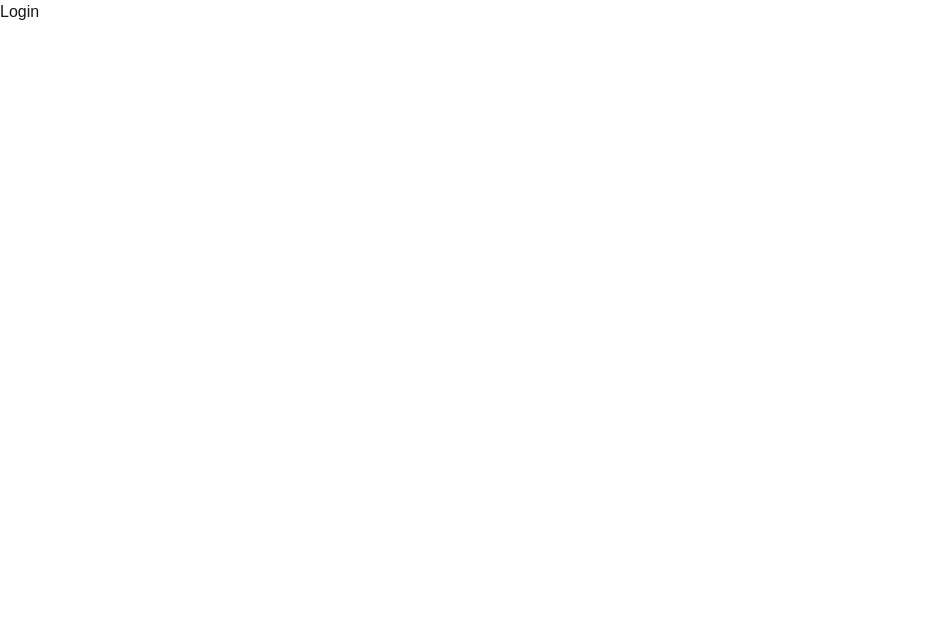
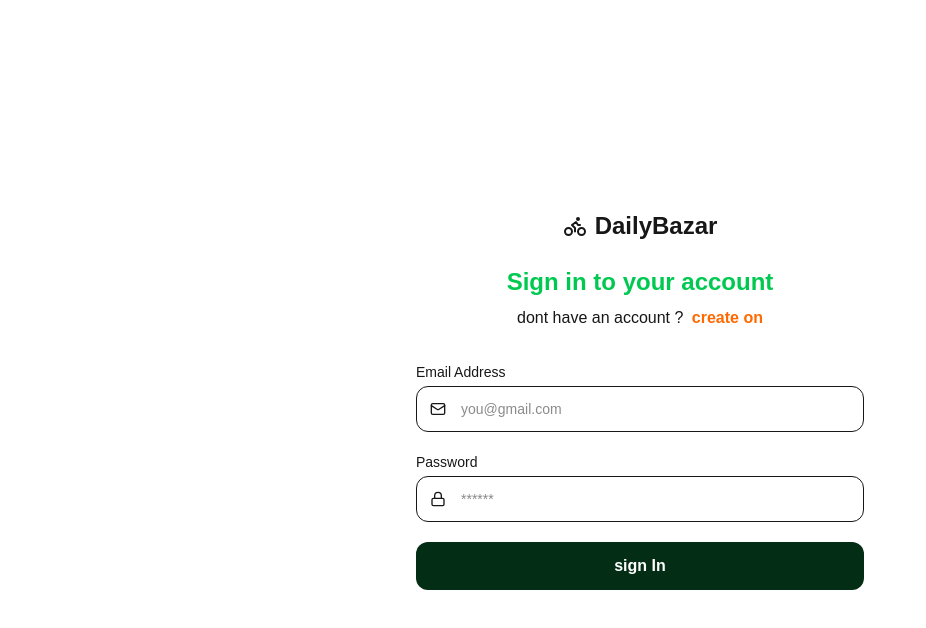
Before and after one commit to omarFarukGit/DailyBazar, a Next.js app in the folder client/: page /login in a window 1280 px wide. Shown: the top 628 px of the page, without its empty margins (0-926 px from the left). Built offline with nearby package versions, Linux system fonts and the light colour scheme.

Commit message:
sign in page implement

```diff
--- a/client/package.json
+++ b/client/package.json
@@ -9,6 +9,7 @@
     "lint": "eslint"
   },
   "dependencies": {
+    "lucide-react": "^1.17.0",
     "next": "16.2.6",
     "react": "19.2.4",
     "react-dom": "19.2.4"
--- a/client/src/app/login/page.tsx
+++ b/client/src/app/login/page.tsx
@@ -1,7 +1,120 @@
-import React from "react";
+"use client";
+
+import {
+  BikeIcon,
+  Loader2Icon,
+  LoaderIcon,
+  LockIcon,
+  MailIcon,
+  MailsIcon,
+  UserIcon,
+} from "lucide-react";
+import Link from "next/link";
+import React, { useState } from "react";
 
 const Login = () => {
-  return <div>Login</div>;
+  const [isLoginState, setIsLoginState] = useState(true);
+  const [name, setName] = useState("");
+  const [email, setEmail] = useState("");
+  const [password, setPassword] = useState("");
+  const [loading, setLoading] = useState(false);
+
+  const handleSubmit = async (e: React.SubmitEvent) => {
+    e.preventDefault();
+    setLoading(true);
+    setTimeout(() => (window.location.href = "/"), 1000);
+  };
+  return (
+    <div className=" min-h-screen flex px-4  justify-center items-center py-12 ">
+      <div className=" w-full max-w-md">
+        <div className=" text-center mb-8">
+          <Link href={"/"} className=" inline-flex items-center gap-2 mb-6">
+            <BikeIcon />
+            <span className=" text-2xl font-semibold text-app-green">
+              DailyBazar
+            </span>
+          </Link>
+          <h1 className=" text-2xl font-semibold text-green-500 mb-2">
+            {isLoginState
+              ? "Sign in to your account"
+              : "sign up for an account"}
+          </h1>
+          <p>
+            {isLoginState
+              ? "dont have an account ?"
+              : "allready have an account ?"}{" "}
+            <button
+              className=" text-orange-500 ml-1 font-semibold hover:text-orange-600 transition-colors cursor-pointer"
+              onClick={() => setIsLoginState(!isLoginState)}
+            >
+              {isLoginState ? "create on" : "sign in"}
+            </button>
+          </p>
+        </div>
+        <div>
+          <form onSubmit={handleSubmit} className="space-y-5">
+            {!isLoginState && (
+              <label className=" text-sm flex flex-col gap-1">
+                Name
+                <div className=" relative">
+                  <UserIcon className=" absolute left-3.5 top-1/2 -translate-y-1/2 size-4" />
+                  <input
+                    type="text"
+                    value={name}
+                    onChange={(e) => setName(e.target.value)}
+                    required
+                    placeholder="Your name"
+                    className="w-full pl-11 pr-4 py-3 text-sm bg-white rounded-xl border not-focus:border-app-border transition-all"
+                  />
+                </div>
+              </label>
+            )}
+            <label className=" text-sm flex flex-col gap-1">
+              Email Address
+              <div className=" relative">
+                <MailIcon className=" absolute left-3.5 top-1/2 -translate-y-1/2 size-4" />
+                <input
+                  type="email"
+                  value={email}
+                  onChange={(e) => setEmail(e.target.value)}
+                  required
+                  placeholder="you@gmail.com"
+                  className="w-full pl-11 pr-4 py-3 text-sm bg-white rounded-xl border not-focus:border-app-border transition-all"
+                />
+              </div>
+            </label>
+            <label className=" text-sm flex flex-col gap-1">
+              Password
+              <div className=" relative">
+                <LockIcon className=" absolute left-3.5 top-1/2 -translate-y-1/2 size-4" />
+                <input
+                  type="password"
+                  value={password}
+                  onChange={(e) => setPassword(e.target.value)}
+                  required
+                  placeholder="******"
+                  className="w-full pl-11 pr-4 py-3 text-sm bg-white rounded-xl border not-focus:border-app-border transition-all"
+                />
+              </div>
+            </label>
+
+            <button
+              type={"submit"}
+              className=" flex-center w-full py-3 bg-green-950 text-white font-semibold rounded-xl hover:bg-green-900 transition-colors disabled:opacity-50 "
+            >
+              {loading ? (
+                <Loader2Icon className=" animate-spin" />
+              ) : isLoginState ? (
+                "sign In "
+              ) : (
+                "Sign Up"
+              )}
+            </button>
+          </form>
+        </div>
+      </div>
+    </div>
+  );
 };
 
 export default Login;
```
